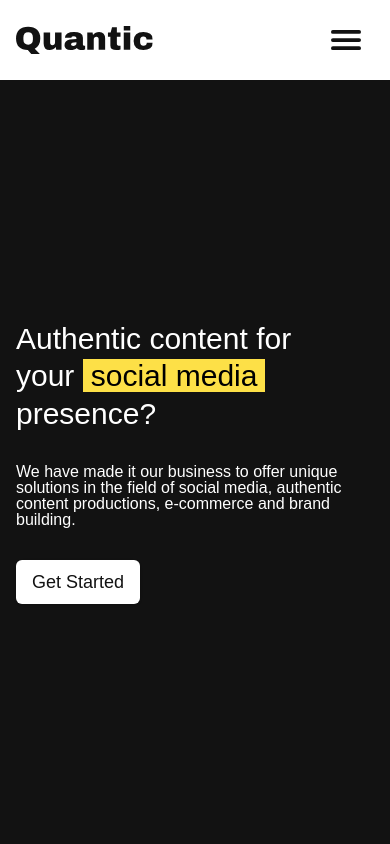
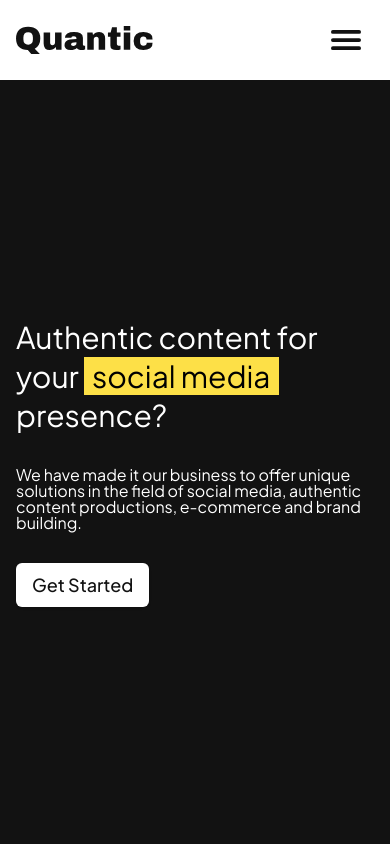
Before and after one commit to UPSxACE/web-template-business, a Next.js app: page / in a window 390 px wide. Shown: the top 844 px of the page. Built offline with nearby package versions, Linux system fonts and the light colour scheme.

Commit message:
font plus jakarta

```diff
--- a/src/app/_components/landing.tsx
+++ b/src/app/_components/landing.tsx
@@ -14,7 +14,7 @@ export default function Landing() {
     >
       <div className="w-full max-w-screen-xl py-8 grid grid-cols-1 lg:grid-cols-2 gap-8 items-center">
         <article className="flex flex-col justify-center gap-8">
-          <h1 className="text-3xl lg:text-6xl leading-tight">
+          <h1 className="text-3xl lg:text-6xl !leading-[1.3]">
             Authentic content for
             <br /> your <mark className="px-2 bg-yellow-300">social media</mark>
             <br /> presence?
--- /dev/null
+++ b/src/app/_fonts/plus-jakarta.ts
@@ -0,0 +1,8 @@
+import { Plus_Jakarta_Sans } from "next/font/google";
+
+const plusJakarta = Plus_Jakarta_Sans({
+  subsets: ["latin"],
+  weight: ["200", "300", "400", "500", "600", "700", "800"],
+});
+
+export default plusJakarta;
--- a/src/app/layout.tsx
+++ b/src/app/layout.tsx
@@ -1,9 +1,10 @@
+import Footer from "@/components/layout/footer";
 import Header from "@/components/layout/header";
 import AnchorProvider from "@/providers/anchor-provider";
 import type { Metadata } from "next";
 import localFont from "next/font/local";
 import "./globals.css";
-import Footer from "@/components/layout/footer";
+import plusJakarta from "./_fonts/plus-jakarta";
 
 const geistSans = localFont({
   src: "./_fonts/GeistVF.woff",
@@ -29,7 +30,7 @@ export default function RootLayout({
   return (
     <html lang="en" className="scroll-smooth relative">
       <body
-        className={`${geistSans.variable} ${geistMono.variable} antialiased`}
+        className={`${geistSans.variable} ${geistMono.variable} ${plusJakarta.className} antialiased`}
       >
         <AnchorProvider>
           <Header />
```
